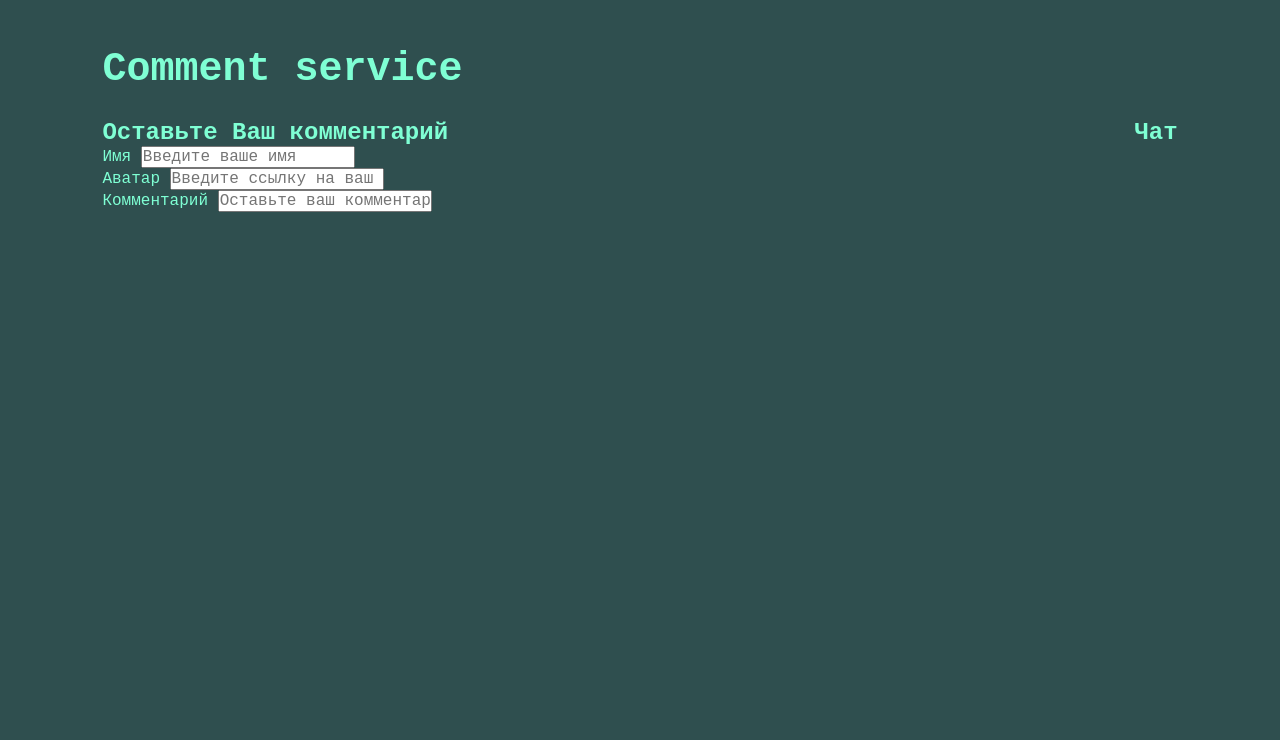
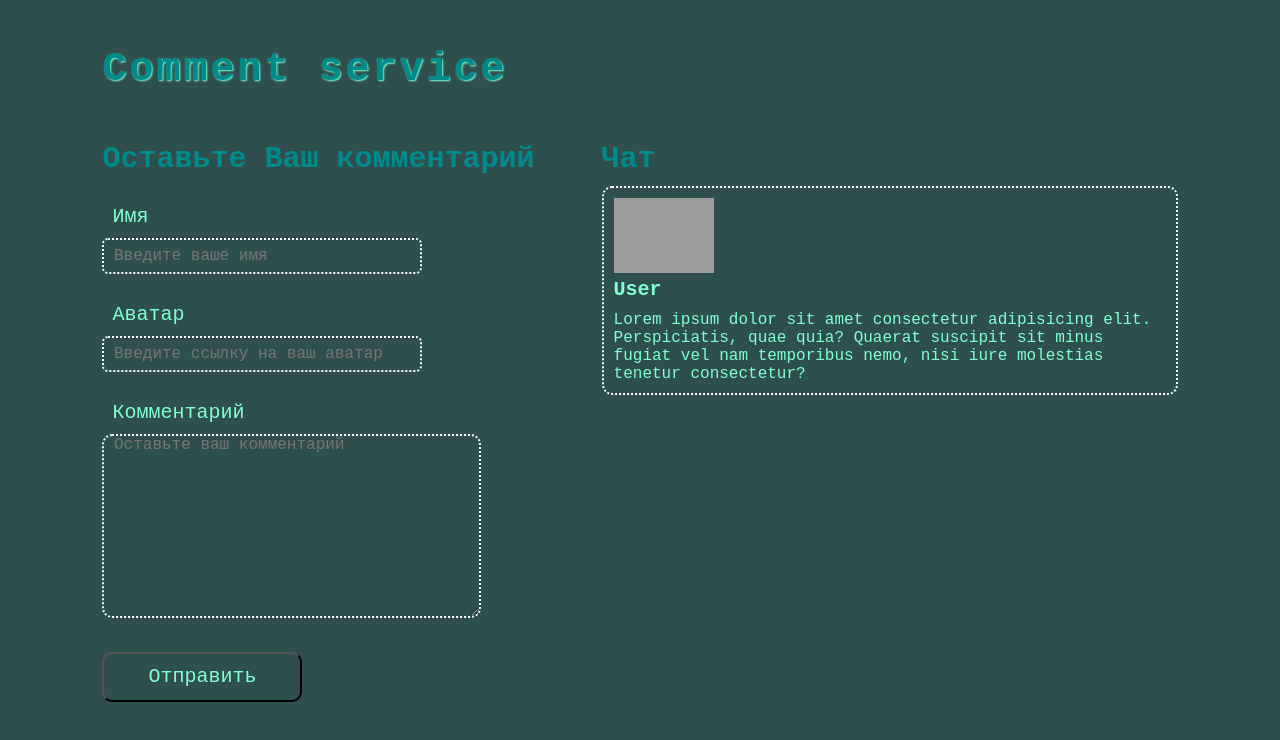
Before and after one commit to Alina-astro/JS-cat, a plain HTML site: page task-1/Week12-4/index.html in a window 1280 px wide. Drawn offline with Linux system fonts and the light colour scheme; files that its build step writes are made by us from their sources; grey boxes are pictures that could not be loaded.

Commit message:
task 12-4 html css done

```diff
--- a/task-1/Week12-4/assets/styles/style.scss
+++ b/task-1/Week12-4/assets/styles/style.scss
@@ -11,24 +11,90 @@ body {
   header {
     h1 {
       font-size: 40px;
+      letter-spacing: 3px;
+      color: darkcyan;
+      text-shadow: 1px 1px 2px aquamarine;
     }
   }
   main {
+    margin-top: 50px;
     display: flex;
     justify-content: space-between;
     align-items: flex-start;
-    gap: 50px;
     .add-text {
+      //   border: 1px solid pink;
+      width: 35vw;
+      height: 70vh;
       display: flex;
       flex-direction: column;
       justify-content: space-between;
       align-items: flex-start;
+      h2 {
+        color: darkcyan;
+        font-size: 30px;
+      }
+      .box {
+        label {
+          font-size: 20px;
+          margin-left: 10px;
+        }
+        input {
+          margin-top: 10px;
+          width: 25vw;
+          height: 36px;
+          background-color: darkslategray;
+          color: white;
+          border: 2px dotted white;
+          border-radius: 6px;
+        }
+        textarea {
+          margin-top: 10px;
+          background-color: darkslategray;
+          color: white;
+          border: 2px dotted white;
+          border-radius: 10px;
+        }
+        #button {
+          background-color: darkslategray;
+          color: aquamarine;
+          font-size: 20px;
+          border-radius: 10px;
+          width: 200px;
+          height: 50px;
+        }
+      }
     }
     .chat {
+      //   border: 1px solid pink;
+      width: 45vw;
+      height: 70vh;
       display: flex;
       flex-direction: column;
-      justify-content: space-between;
+      justify-content: flex-start;
       align-items: flex-start;
+      h2 {
+        color: darkcyan;
+        font-size: 30px;
+      }
+      .user-comment {
+        margin-top: 10px;
+        padding: 10px;
+        width: 100%;
+        color: aquamarine;
+        border: 2px dotted white;
+        border-radius: 10px;
+        .user-comment__image {
+          width: 100px;
+          img {
+            width: 100%;
+          }
+        }
+        .user-comment__name {
+          font-size: 20px;
+          font-weight: 600;
+          margin-bottom: 10px;
+        }
+      }
     }
   }
 }
--- a/task-1/Week12-4/index.html
+++ b/task-1/Week12-4/index.html
@@ -18,21 +18,34 @@
     <main>
         <div class="add-text">
             <h2>Оставьте Ваш комментарий</h2>
-            <div>
-                <label for="">Имя</label>
-                <input type="text" id="name" placeholder="Введите ваше имя">
+            <div class="box">
+                <label for="username">Имя</label></br>
+                <input type="text" id="username" placeholder=" Введите ваше имя">
             </div>
-            <div>
-                <label for="">Аватар</label>
-                <input type="text" id="avatar" placeholder="Введите ссылку на ваш аватар">
+            <div class="box">
+                <label for="avatar">Аватар</label></br>
+                <input type="url" id="avatar" placeholder=" Введите ссылку на ваш аватар">
             </div>
-            <div>
-                <label for="">Комментарий</label>
-                <input type="text" id="comment" placeholder="Оставьте ваш комментарий">
+            <div class="box">
+                <label for="comment">Комментарий</label></br>
+                <textarea name="comment" id="comment" cols="36" rows="10"
+                    placeholder=" Оставьте ваш комментарий"></textarea>
+            </div>
+            <div class="box">
+                <button id="button">Отправить</button>
             </div>
         </div>
         <div class="chat">
             <h2>Чат</h2>
+            <div class="user-comment">
+                <div class="user-comment__image">
+                    <img src="https://wallbox.ru/wallpapers/main/201152/koshki-392426de15fb.jpg" alt="avatar">
+                </div>
+                <div class="user-comment__name">User</div>
+                <div class="user-comment__text">Lorem ipsum dolor sit amet consectetur adipisicing elit. Perspiciatis,
+                    quae quia? Quaerat suscipit sit minus fugiat vel nam temporibus nemo, nisi iure molestias tenetur
+                    consectetur?</div>
+            </div>
         </div>
     </main>
     <footer></footer>
```
Also changed, not shown: task-1/Week12-4/assets/styles/style.css, 1 other file.
